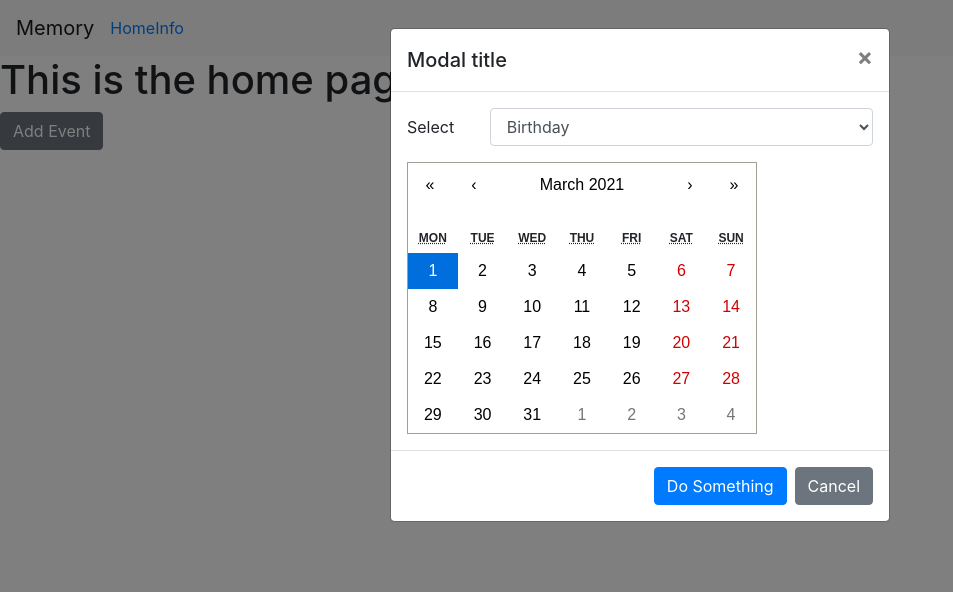
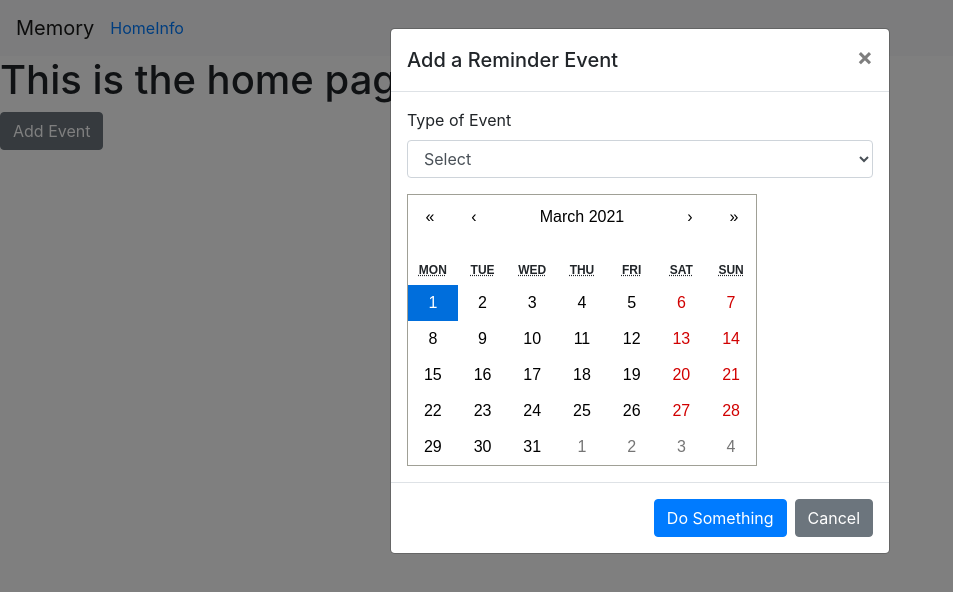
Before and after one commit to dgtlctzn/memory-pal, a React app in the folder client/: page /home in a window 1280 px wide. Both pictures are taken after a click on the button "Add Event". Shown: the top 592 px of the page, without its empty margins (0-953 px from the left). Built offline with nearby package versions, Linux system fonts and the light colour scheme.

Commit message:
event type and description input

```diff
--- a/client/src/components/AddEvent/AddEvent.jsx
+++ b/client/src/components/AddEvent/AddEvent.jsx
@@ -1,3 +1,5 @@
+import Calendar from "react-calendar";
+import "react-calendar/dist/Calendar.css";
 import PropTypes from "prop-types";
 import React from "react";
 import {
@@ -6,35 +8,67 @@ import {
   ModalHeader,
   ModalBody,
   ModalFooter,
+  Form,
   FormGroup,
+  FormText,
   Label,
   Col,
   Input,
 } from "reactstrap";
 
-import CalendarIn from "../CalendarIn/CalendarIn.jsx";
+const formOptions = [
+  { text: "What is their name?", label: "Birth Date" },
+  { text: "Which holiday is it?", label: "Date of Holiday" },
+  {
+    text: "What service would you like to cancel?",
+    label: "Date to Cancel By",
+  },
+  { text: "What is the name of the event?", label: "Date of Event" },
+];
 
-const AddEvent = ({ handleToggle, modal }) => {
+const AddEvent = ({
+  handleToggle,
+  modal,
+  handleSelectEvent,
+  setDate,
+  date,
+  event,
+}) => {
   return (
     <div>
       <Button onClick={handleToggle}>Add Event</Button>
       <Modal isOpen={modal} toggle={handleToggle}>
-        <ModalHeader toggle={handleToggle}>Modal title</ModalHeader>
+        <ModalHeader toggle={handleToggle}>Add a Reminder Event</ModalHeader>
         <ModalBody>
-          <FormGroup row>
-            <Label for="exampleSelect" sm={2}>
-              Select
-            </Label>
-            <Col sm={10}>
-              <Input type="select" name="select" id="exampleSelect">
-                <option>Birthday</option>
-                <option>Holiday</option>
-                <option>Cancel Subscription</option>
-                <option>Other</option>
+          <Form>
+            <FormGroup>
+              <Label for="exampleSelect">Type of Event</Label>
+              <Input
+                type="select"
+                name="select"
+                id="exampleSelect"
+                onChange={handleSelectEvent}
+              >
+                <option value={4}>Select</option>
+                <option value={0}>Birthday</option>
+                <option value={1}>Holiday</option>
+                <option value={2}>Cancel Subscription</option>
+                <option value={3}>Other</option>
               </Input>
-            </Col>
-          </FormGroup>
-          <CalendarIn />
+            </FormGroup>
+            {event < 4 ? (
+              <div>
+                <FormGroup>
+                  <FormText>{formOptions[event].text}</FormText>
+                  <Input type="text" name="email" id="exampleEmail" />
+                </FormGroup>
+                <Label for="exampleSelect">{formOptions[event].label}</Label>
+              </div>
+            ) : (
+              ""
+            )}
+          </Form>
+          <Calendar onChange={setDate} value={date} />
         </ModalBody>
         <ModalFooter>
           <Button color="primary" onClick={handleToggle}>
@@ -50,8 +84,12 @@ const AddEvent = ({ handleToggle, modal }) => {
 };
 
 AddEvent.propTypes = {
+  setDate: PropTypes.func,
+  handleSelectEvent: PropTypes.func,
   handleToggle: PropTypes.func,
   modal: PropTypes.bool,
+  date: PropTypes.instanceOf(Date),
+  event: PropTypes.any,
 };
 
 export default AddEvent;
--- a/client/src/containers/Home/Home.jsx
+++ b/client/src/containers/Home/Home.jsx
@@ -1,19 +1,32 @@
-import React, {useState} from "react";
+import React, { useState } from "react";
 // import { Button } from "reactstrap";
 
 import AddEvent from "../../components/AddEvent/AddEvent.jsx";
 
 const Home = () => {
   const [modal, setModal] = useState(false);
+  const [event, setEvent] = useState(4);
+  const [date, setDate] = useState(new Date());
 
   const handleToggle = () => {
     setModal(!modal);
   };
 
+  const handleSelectEvent = (e) => {
+    setEvent(e.target.value);
+  };
+
   return (
     <div>
       <h1>This is the home page</h1>
-      <AddEvent handleToggle={handleToggle} modal={modal}/>
+      <AddEvent
+        handleToggle={handleToggle}
+        modal={modal}
+        handleSelectEvent={handleSelectEvent}
+        setDate={setDate}
+        date={date}
+        event={event}
+      />
     </div>
   );
 };
```
